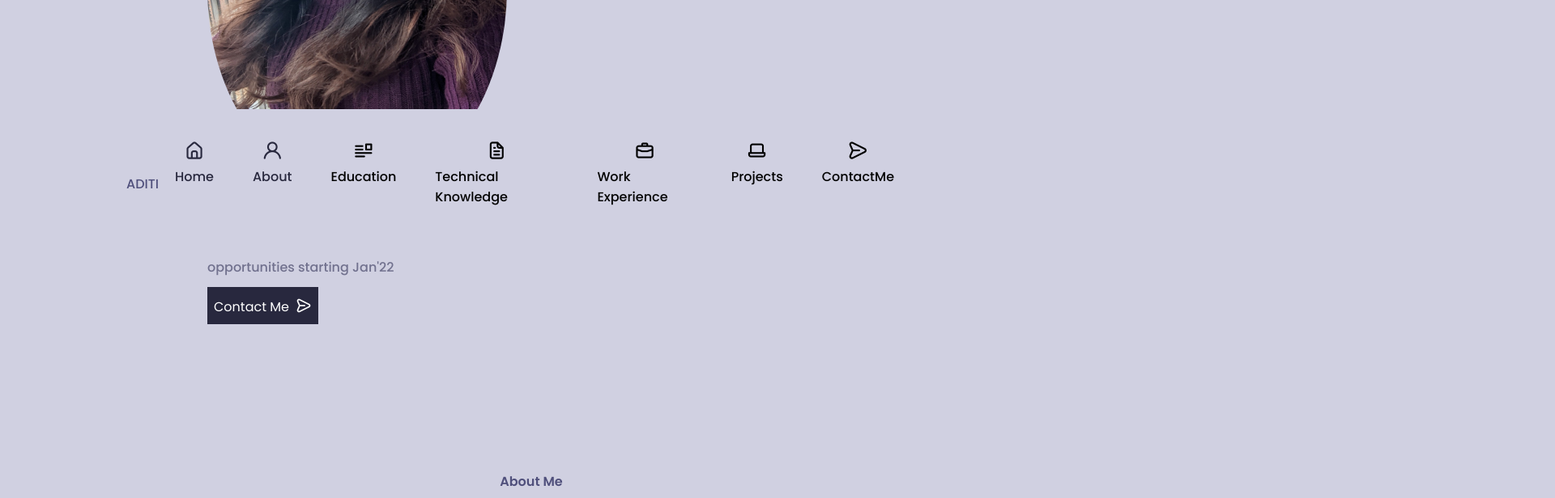
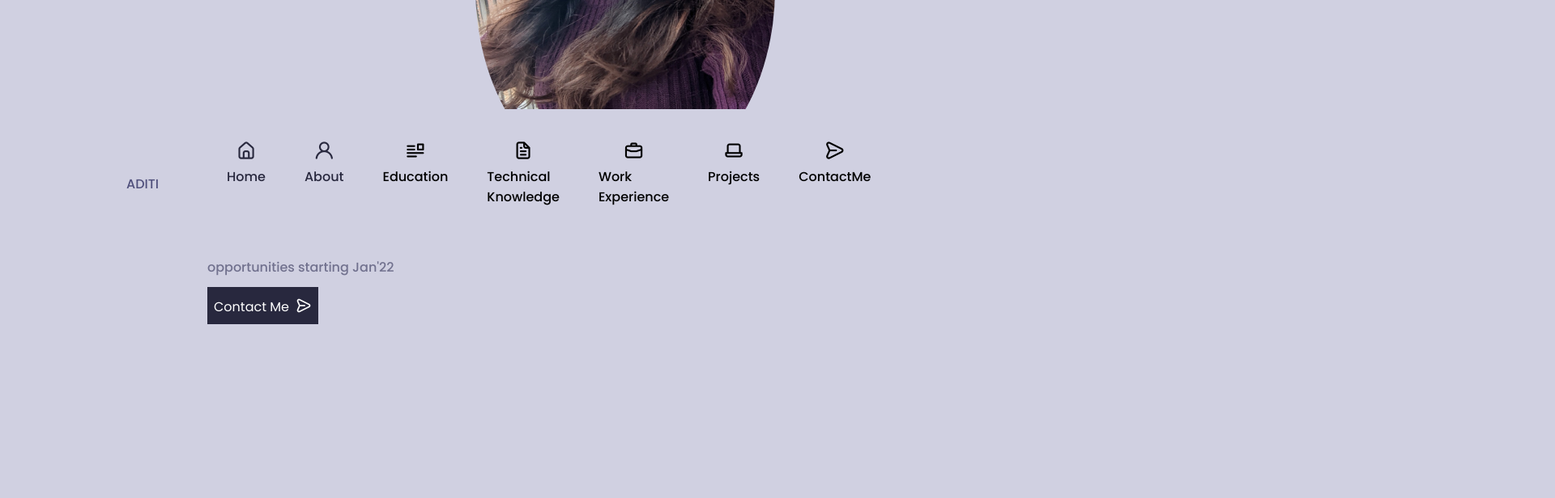
Before and after one commit to aditi-18/Personal-Webpage, a website: page index.html in a window 1280 px wide. Shown: the part 480-1096 px from the top of the page at 81% size, 1920 px wide, since content can reach past the window. Drawn offline with nearby package versions, Linux system fonts and the light colour scheme.

Commit message:
code changes

```diff
--- a/css/styles.css
+++ b/css/styles.css
@@ -772,7 +772,7 @@ padding-right: 6%;
 
 /*For medium devices */
 
-@media screen and (min-width:567px) {
+@media screen and (min-width:100px) {
     .home_subtitle{
         font-size:var(--h4-font-size);
         color:var(--text-color);
@@ -829,7 +829,7 @@ padding-right: 6%;
                 padding-right: 2rem;
                 align-items: center;
                 display: flex;
-        flex-wrap: wrap;
+                flex-wrap: wrap;
             }
 
 }
@@ -838,24 +838,16 @@ padding-right: 6%;
 
 
 
-/*@media screen and (min-width:568px) {
+@media screen and (min-width:568px) {
 
     .home_data{
         grid-template-columns: .5fr 3fr;
         padding-right: 2rem;
         align-items: center;
         display: flex;
-flex-wrap: wrap;}
-    .home_content{
-        /*display: flex;
-        padding-bottom: 7%;
+        flex-wrap: wrap;
+    }
 
-    padding-bottom: 7%;
-        align-content: center;
-        padding-bottom: 10rem;
-            padding-top: 4rem;
-
-    }
 
         .port_image{
             padding-left: 4Rem;
@@ -908,18 +900,15 @@ flex-wrap: wrap;}
             grid-template-columns: max-content 1fr 1fr;
 
         }
-    }*/
+    }
 
 /* For large devices */
 
 
-
-
-
-
 @media screen  and (min-width:767px){
 
-    .header,.main{
+    .header,
+    .main{
         padding:0 1rem;
     }
     .body{
@@ -990,8 +979,9 @@ flex-wrap: wrap;}
         .nav_icon{
             font-size: 2 rem;
         }
+    }
 
-    }
+
 
     @media screen  and (min-width:701px){
         .header,.main{padding:0}
@@ -1031,7 +1021,7 @@ flex-wrap: wrap;}
 
             }
 
-            nav{
+            .nav{
                 height: calc(var(--header-height)+1.5rem);
                 column-gap: 5rem;
 
```
